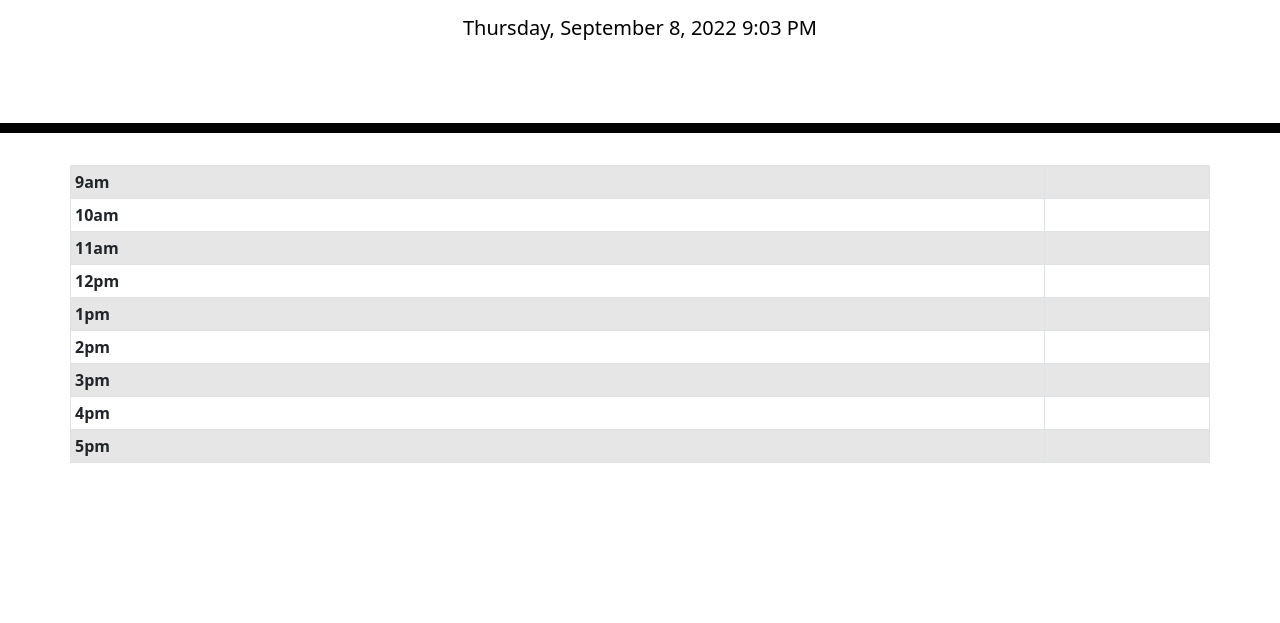
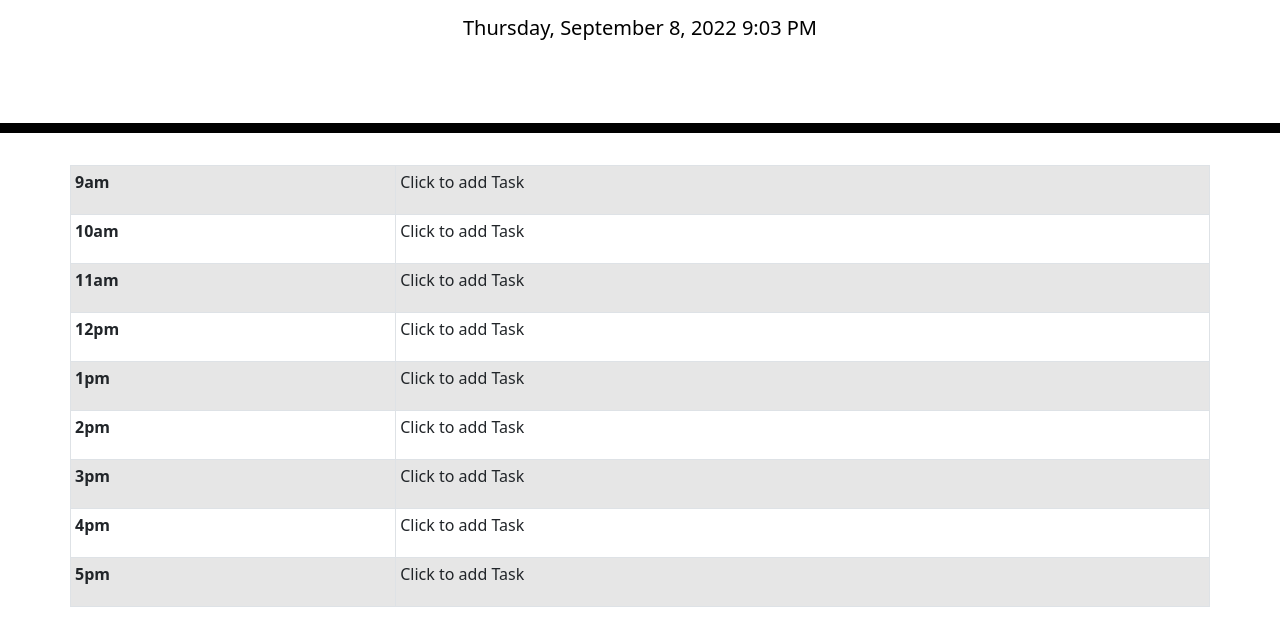
Before and after one commit to Chrisbond1226/work-day, a plain HTML site: page index.html in a window 1280 px wide. Shown: the part 182-805 px from the top of the page. Drawn offline with nearby package versions, Linux system fonts and the light colour scheme.

Commit message:
added ability to edit text in box

```diff
--- a/assets/script.js
+++ b/assets/script.js
@@ -5,6 +5,14 @@ var displayTime = function () {
   document.querySelector("#currentDay").appendChild(showTime);
 };
 
-var enterData = function () {};
+$(".list-group").on("click", "p", function () {
+  var text = $(this).text().trim();
+
+  var textInput = $("<textarea>").val(text);
+
+  $(this).replaceWith(textInput);
+
+  textInput.trigger("focus");
+});
 
 displayTime();
--- a/index.html
+++ b/index.html
@@ -32,39 +32,57 @@
       <tbody>
         <tr>
           <th scope="row">9am</th>
-          <td></td>
+          <td><ul class="list-group">
+            <p>Click to add Task</p>
+          </ul></td>
         </tr>
         <tr>
           <th scope="row">10am</th>
-          <td></td>
+          <td><ul class="list-group">
+            <p>Click to add Task</p>
+          </ul></td>
         </tr>
         <tr>
           <th scope="row">11am</th>
-          <td></td>
+          <td><ul class="list-group">
+            <p>Click to add Task</p>
+          </ul></td>
         </tr>
         <tr>
           <th scope="row">12pm</th>
-          <td></td>
+          <td><ul class="list-group">
+            <p>Click to add Task</p>
+          </ul></td>
         </tr>
         <tr>
           <th scope="row">1pm</th>
-          <td></td>
+          <td><ul class="list-group">
+            <p>Click to add Task</p>
+          </ul></td>
         </tr>
         <tr>
           <th scope="row">2pm</th>
-          <td></td>
+          <td><ul class="list-group">
+            <p>Click to add Task</p>
+          </ul></td>
         </tr>
         <tr>
           <th scope="row">3pm</th>
-          <td></td>
+          <td><ul class="list-group">
+            <p>Click to add Task</p>
+          </ul></td>
         </tr>
         <tr>
           <th scope="row">4pm</th>
-          <td></td>
+          <td><ul class="list-group">
+            <p>Click to add Task</p>
+          </ul></td>
         </tr>
         <tr>
           <th scope="row">5pm</th>
-          <td></td>
+          <td><ul class="list-group">
+            <p>Click to add Task</p>
+          </ul></td>
         </tr>
       </tbody>
     </table>
```
